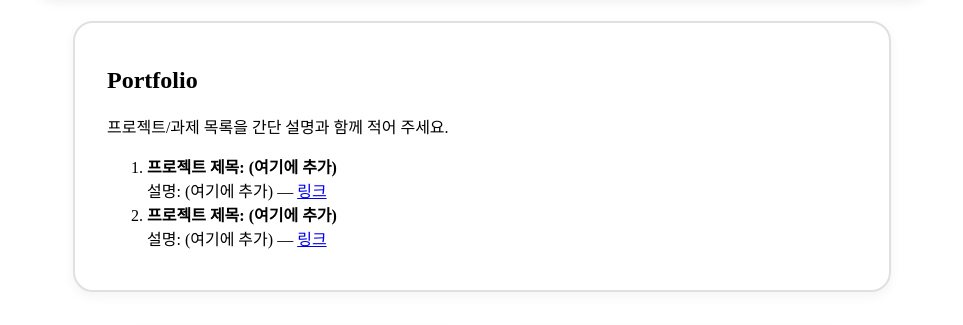
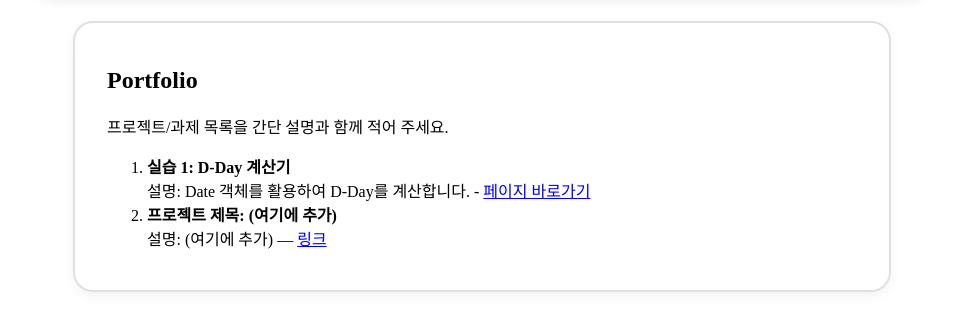
Before and after one commit to wnditehcjf/2026_homepage, a plain HTML site: page portfolio.html in a window 1280 px wide. Shown: the part 200-525 px from the top of the page, without its empty margins (158-1121 px from the left). Drawn offline with Linux system fonts and the light colour scheme; a script that the page names is missing.

Commit message:
Update portfolio.html

```diff
--- a/portfolio.html
+++ b/portfolio.html
@@ -23,8 +23,9 @@
 
         <ol>
           <li>
-            <strong>프로젝트 제목: (여기에 추가)</strong><br>
-            설명: (여기에 추가) — <a href="#">링크</a>
+             <strong>실습 1: D-Day 계산기</strong><br>
+             설명: Date 객체를 활용하여 D-Day를 계산합니다.
+           - <a href="dday.html">페이지 바로가기</a>
           </li>
           <li>
             <strong>프로젝트 제목: (여기에 추가)</strong><br>
```
